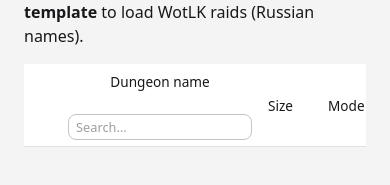
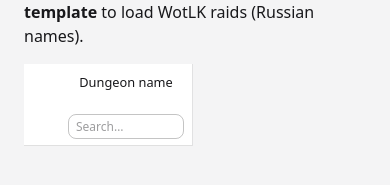
Before and after one commit to sergimax/my-raid-cds, a React (Vite) app: page / in a window 390 px wide. Shown: the part 185-370 px from the top of the page. Built offline with nearby package versions, Linux system fonts and the light colour scheme.

Commit message:
feat(raid-tracker-table): enhance table layout for compact view and improve responsiveness

```diff
--- a/src/components/raid-tracker-table/index.tsx
+++ b/src/components/raid-tracker-table/index.tsx
@@ -10,6 +10,8 @@ import {
   TableHead,
   TableRow,
   Tooltip,
+  useMediaQuery,
+  useTheme,
 } from "@mui/material";
 import { useCallback, useMemo, useState } from "react";
 import { type CharacterRecord } from "../../types/characters.ts";
@@ -28,12 +30,10 @@ import type { RaidTrackerTableProps } from "./types.ts";
 import "./styles.css";
 import {
   CHARACTER_BODY_CELL_SX,
-  COMPLETE_COLUMN,
-  PINNED_LEFT,
-  PINNED_WIDTHS,
-  STATIC_COLUMNS,
-  pinnedCellSx,
-  pinnedHeaderCellSx,
+  pinnedActionsColumnSx,
+  pinnedBodySxForColumn,
+  pinnedColumnsForLayout,
+  pinnedHeaderSxForColumn,
 } from "./table-layout.ts";
 import { CharacterHeaderCell } from "./character-header-cell.tsx";
 import {
@@ -54,6 +54,13 @@ export function RaidTrackerTable({
   onDeleteDungeon,
   onResetCharacterToggles,
 }: RaidTrackerTableProps) {
+  const theme = useTheme();
+  const compactTable = useMediaQuery(theme.breakpoints.down("md"));
+  const visiblePinnedColumns = useMemo(
+    () => pinnedColumnsForLayout(compactTable),
+    [compactTable],
+  );
+
   const dungeonCount = dungeons.length;
   const characterCount = characters.length;
   const [sortKey, setSortKey] = useState<DungeonSortKey>("itemLevel");
@@ -139,7 +146,11 @@ export function RaidTrackerTable({
   return (
     <TableContainer sx={{ overflowX: "auto" }}>
       <Table
-        className="raid-tracker-table"
+        className={
+          compactTable
+            ? "raid-tracker-table raid-tracker-table--compact"
+            : "raid-tracker-table"
+        }
         size="small"
         stickyHeader
         sx={{ tableLayout: "fixed", width: "max-content" }}
@@ -147,10 +158,10 @@ export function RaidTrackerTable({
         <TableHead>
           <TableRow>
             <TableCell
-              sx={pinnedHeaderCellSx(PINNED_LEFT.actions, PINNED_WIDTHS.actions)}
+              sx={pinnedActionsColumnSx(compactTable, true)}
               aria-label="Row actions"
             />
-            {STATIC_COLUMNS.map((column) =>
+            {visiblePinnedColumns.map((column) =>
               column.key === "name" ? (
                 <DungeonNameHeaderCell
                   key={column.key}
@@ -159,7 +170,19 @@ export function RaidTrackerTable({
                   onSort={handleSort}
                   searchQuery={dungeonNameSearch}
                   onSearchQueryChange={setDungeonNameSearch}
-                  sx={pinnedHeaderCellSx(PINNED_LEFT.name, PINNED_WIDTHS.name)}
+                  sx={pinnedHeaderSxForColumn(column.key, compactTable)}
+                />
+              ) : column.key === "complete" ? (
+                <SortableHeaderCell
+                  key={column.key}
+                  label={<SportsScoreIcon fontSize="small" />}
+                  sortKey={column.sortKey}
+                  sortAriaLabel={column.label}
+                  activeSortKey={sortKey}
+                  sortDirection={sortDirection}
+                  onSort={handleSort}
+                  align="center"
+                  sx={pinnedHeaderSxForColumn(column.key, compactTable)}
                 />
               ) : (
                 <SortableHeaderCell
@@ -170,34 +193,10 @@ export function RaidTrackerTable({
                   activeSortKey={sortKey}
                   sortDirection={sortDirection}
                   onSort={handleSort}
-                  sx={
-                    column.key === "size"
-                      ? pinnedHeaderCellSx(PINNED_LEFT.size, PINNED_WIDTHS.size)
-                      : column.key === "difficulty"
-                        ? pinnedHeaderCellSx(
-                            PINNED_LEFT.difficulty,
-                            PINNED_WIDTHS.difficulty,
-                          )
-                        : column.key === "itemLevel"
-                          ? pinnedHeaderCellSx(
-                              PINNED_LEFT.itemLevel,
-                              PINNED_WIDTHS.itemLevel,
-                            )
-                          : undefined
-                  }
+                  sx={pinnedHeaderSxForColumn(column.key, compactTable)}
                 />
               ),
             )}
-            <SortableHeaderCell
-              label={<SportsScoreIcon fontSize="small" />}
-              sortKey={COMPLETE_COLUMN.sortKey}
-              sortAriaLabel={COMPLETE_COLUMN.label}
-              activeSortKey={sortKey}
-              sortDirection={sortDirection}
-              onSort={handleSort}
-              align="center"
-              sx={pinnedHeaderCellSx(PINNED_LEFT.complete, PINNED_WIDTHS.complete)}
-            />
             {characters.map((character: CharacterRecord) => (
               <CharacterHeaderCell
                 key={character.id}
@@ -221,7 +220,7 @@ export function RaidTrackerTable({
         <TableBody>
           {sortedDungeons.map((dungeon: DungeonRecord) => (
             <TableRow key={dungeon.id} hover>
-              <TableCell sx={pinnedCellSx(PINNED_LEFT.actions, PINNED_WIDTHS.actions)}>
+              <TableCell sx={pinnedActionsColumnSx(compactTable, false)}>
                 <Tooltip title={`Delete dungeon: ${dungeon.name}`}>
                   <IconButton
                     size="small"
@@ -235,26 +234,11 @@ export function RaidTrackerTable({
                   </IconButton>
                 </Tooltip>
               </TableCell>
-              {STATIC_COLUMNS.map((column) => (
+              {visiblePinnedColumns.map((column) => (
                 <TableCell
                   key={column.key}
-                  sx={
-                    column.key === "name"
-                      ? pinnedCellSx(PINNED_LEFT.name, PINNED_WIDTHS.name)
-                      : column.key === "size"
-                        ? pinnedCellSx(PINNED_LEFT.size, PINNED_WIDTHS.size)
-                        : column.key === "difficulty"
-                          ? pinnedCellSx(
-                              PINNED_LEFT.difficulty,
-                              PINNED_WIDTHS.difficulty,
-                            )
-                          : column.key === "itemLevel"
-                            ? pinnedCellSx(
-                                PINNED_LEFT.itemLevel,
-                                PINNED_WIDTHS.itemLevel,
-                              )
-                            : undefined
-                  }
+                  align={column.key === "complete" ? "center" : undefined}
+                  sx={pinnedBodySxForColumn(column.key, compactTable)}
                 >
                   {column.key === "name" ? (
                     <DungeonNameCell
@@ -268,21 +252,16 @@ export function RaidTrackerTable({
                     <DungeonDifficultyCell difficulty={dungeon.difficulty} />
                   ) : column.key === "itemLevel" ? (
                     <ItemLevelCell itemLevels={dungeon.itemLevel} />
+                  ) : column.key === "complete" ? (
+                    <CompletionCountChip
+                      completed={completionsByDungeonId[dungeon.id] ?? 0}
+                      total={characterCount}
+                    />
                   ) : (
                     formatDungeonCell(dungeon, column.key)
                   )}
                 </TableCell>
               ))}
-              <TableCell
-                key={COMPLETE_COLUMN.key}
-                align="center"
-                sx={pinnedCellSx(PINNED_LEFT.complete, PINNED_WIDTHS.complete)}
-              >
-                <CompletionCountChip
-                  completed={completionsByDungeonId[dungeon.id] ?? 0}
-                  total={characterCount}
-                />
-              </TableCell>
               {characters.map((character: CharacterRecord) => (
                 <TableCell
                   key={character.id}
--- a/src/components/raid-tracker-table/styles.css
+++ b/src/components/raid-tracker-table/styles.css
@@ -123,3 +123,11 @@
 .raid-tracker-table__dungeon-search .MuiInputBase-input {
   padding: 4px 8px;
 }
+
+.raid-tracker-table--compact .raid-tracker-table__dungeon-name-header .MuiTableSortLabel-root {
+  font-size: 0.8rem;
+}
+
+.raid-tracker-table--compact .raid-tracker-table__dungeon-search .MuiInputBase-root {
+  font-size: 0.75rem;
+}
--- a/src/components/raid-tracker-table/table-layout.ts
+++ b/src/components/raid-tracker-table/table-layout.ts
@@ -17,6 +17,22 @@ export const COMPLETE_COLUMN = {
   sortKey: "completions" as const,
   label: "Complete",
 };
+
+export type PinnedColumnKey =
+  | (typeof STATIC_COLUMNS)[number]["key"]
+  | typeof COMPLETE_COLUMN.key;
+
+export type PinnedColumnDef = {
+  key: PinnedColumnKey;
+  sortKey: DungeonSortKey;
+  label: string;
+};
+
+/** Pinned columns after the actions column (dungeon fields + row completions). */
+export const PINNED_COLUMNS: ReadonlyArray<PinnedColumnDef> = [
+  ...STATIC_COLUMNS,
+  COMPLETE_COLUMN,
+];
 
 const PINNED_CELL_BASE_SX = {
   position: "sticky",
@@ -56,6 +72,69 @@ export const PINNED_LEFT = {
     PINNED_WIDTHS.itemLevel,
 } as const;
 
+/** Narrow screens: hide size, mode, item level, and completions; pin actions and name only. */
+export const COMPACT_PINNED_WIDTHS = {
+  actions: PINNED_WIDTHS.actions,
+  name: 132,
+} as const;
+
+export const COMPACT_PINNED_LEFT = {
+  actions: 0,
+  name: COMPACT_PINNED_WIDTHS.actions,
+} as const;
+
+const HIDDEN_PINNED_COLUMNS_ON_COMPACT: ReadonlySet<PinnedColumnKey> = new Set([
+  "size",
+  "difficulty",
+  "itemLevel",
+  "complete",
+]);
+
+export function pinnedColumnsForLayout(compact: boolean): ReadonlyArray<PinnedColumnDef> {
+  if (!compact) {
+    return PINNED_COLUMNS;
+  }
+  return PINNED_COLUMNS.filter(
+    (column) => !HIDDEN_PINNED_COLUMNS_ON_COMPACT.has(column.key),
+  );
+}
+
+function pinnedPositionForColumn(
+  columnKey: PinnedColumnKey,
+  compact: boolean,
+): { left: number; width: number } | null {
+  if (compact) {
+    if (columnKey === "name") {
+      return { left: COMPACT_PINNED_LEFT.name, width: COMPACT_PINNED_WIDTHS.name };
+    }
+    return null;
+  }
+  return { left: PINNED_LEFT[columnKey], width: PINNED_WIDTHS[columnKey] };
+}
+
+export function pinnedHeaderSxForColumn(columnKey: PinnedColumnKey, compact: boolean) {
+  const position = pinnedPositionForColumn(columnKey, compact);
+  if (!position) {
+    return undefined;
+  }
+  return pinnedHeaderCellSx(position.left, position.width);
+}
+
+export function pinnedBodySxForColumn(columnKey: PinnedColumnKey, compact: boolean) {
+  const position = pinnedPositionForColumn(columnKey, compact);
+  if (!position) {
+    return undefined;
+  }
+  return pinnedCellSx(position.left, position.width);
+}
+
+export function pinnedActionsColumnSx(compact: boolean, header: boolean) {
+  const pinned = header ? pinnedHeaderCellSx : pinnedCellSx;
+  const width = compact ? COMPACT_PINNED_WIDTHS.actions : PINNED_WIDTHS.actions;
+  const left = compact ? COMPACT_PINNED_LEFT.actions : PINNED_LEFT.actions;
+  return pinned(left, width);
+}
+
 export function pinnedCellSx(left: number, width: number) {
   return {
     ...PINNED_CELL_BASE_SX,
```
